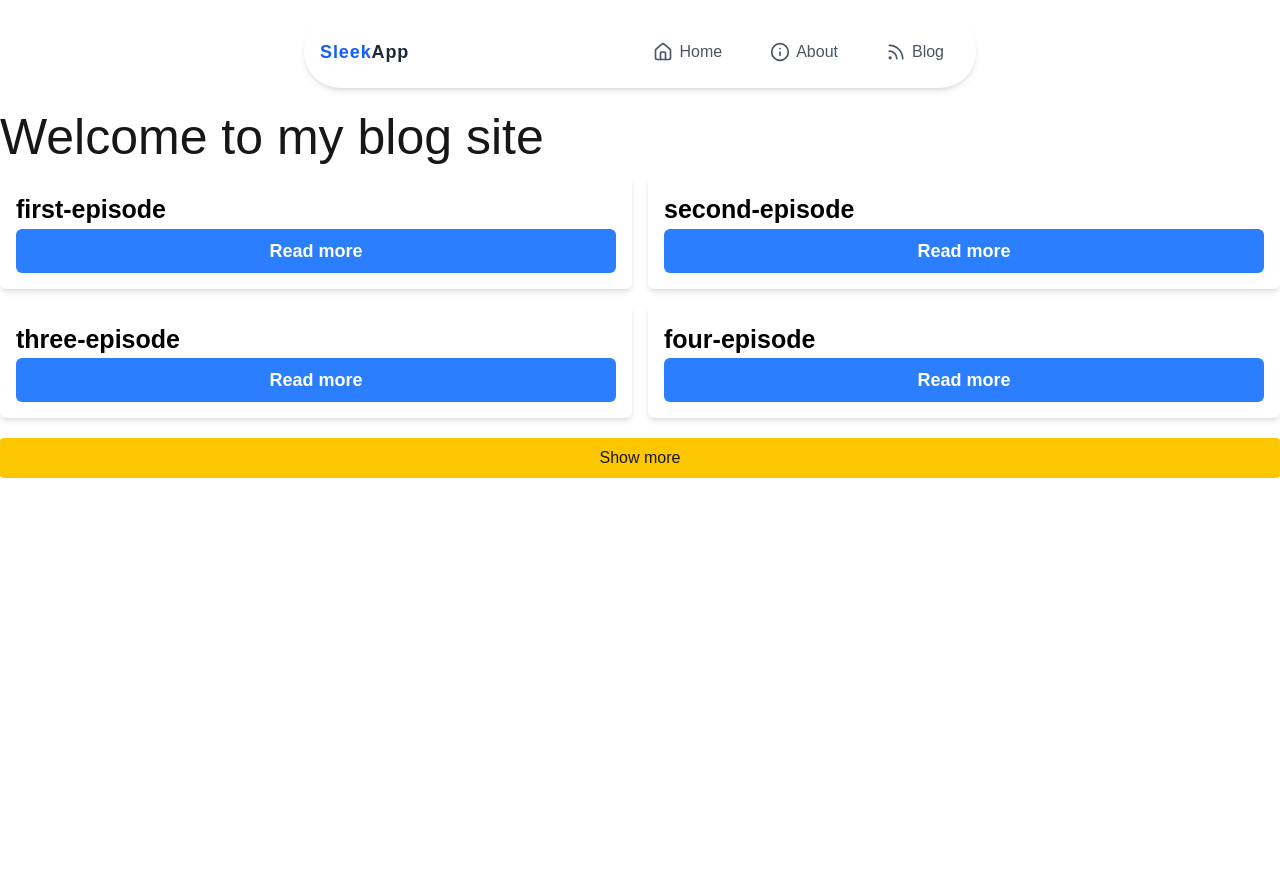
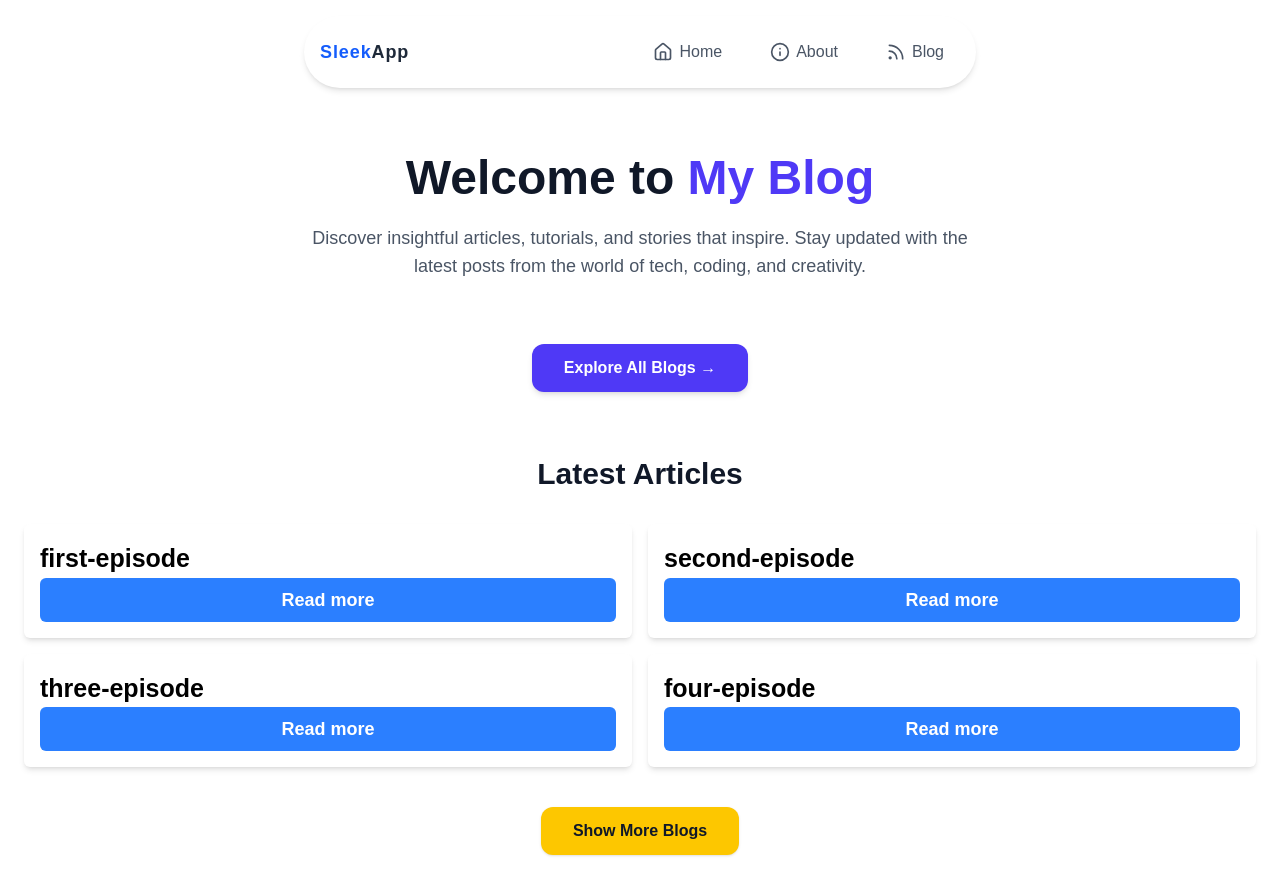
Before and after one commit to Mohsen-malekifard/Next2, a Next.js app in the folder my-app/: page / in a window 1280 px wide. Shown: the top 894 px of the page. Before the commit the page ends 800 px from the top, so only its background shows below. Built offline with nearby package versions, Linux system fonts and the light colour scheme.

Commit message:
Update Home.jsx

```diff
--- a/my-app/src/app/Home.jsx
+++ b/my-app/src/app/Home.jsx
@@ -1,17 +1,56 @@
 import BlogCard from "@/components/BlogCard";
 import Link from "next/link";
+import Image from "next/image";
 
 export default function HomePage() {
-    // function ClicktoLoading() {
+  return (
+    <div className="max-w-7xl mx-auto px-6 py-12">
+      {/* Hero Section */}
+      <section className="text-center">
+        <h1 className="text-4xl sm:text-5xl font-extrabold text-gray-900 leading-tight">
+          Welcome to <span className="text-indigo-600">My Blog</span>
+        </h1>
+        <p className="mt-4 text-lg text-gray-600 max-w-2xl mx-auto">
+          Discover insightful articles, tutorials, and stories that inspire.
+          Stay updated with the latest posts from the world of tech, coding, and creativity.
+        </p>
 
-    // }
-    return (
-        <>
-            <h1 style = {{"fontSize" : "50px"}}>Welcome to my blog site</h1>
-            <BlogCard/>
-            <Link href = "Blog" className="mt-5 bg-yellow-400 px-4 py-2 mx-auto block text-center rounded">Show more</Link>
+        {/* Hero Image */}
+        <div className="mt-8">
+          {/* <Image
+            src="../../public/1.jpeg"
+            alt="Blogging workspace"
+            width={1200}
+            height={500}
+            className="rounded-2xl shadow-lg object-cover w-full h-[300px] sm:h-[450px]"
+          /> */}
+        </div>
 
+        {/* CTA Button */}
+        <Link
+          href="/Blog"
+          className="inline-block mt-8 px-8 py-3 bg-indigo-600 text-white font-semibold rounded-xl shadow-md hover:bg-indigo-700 hover:scale-105 transform transition duration-300"
+        >
+          Explore All Blogs →
+        </Link>
+      </section>
 
-        </>
-    )
+      {/* Blog Preview Section */}
+      <section className="mt-16">
+        <h2 className="text-3xl font-bold text-gray-900 text-center mb-8">
+          Latest Articles
+        </h2>
+        <BlogCard />
+
+        <div className="text-center">
+          <Link
+            href="/Blog"
+            className="mt-10 inline-block px-8 py-3 bg-yellow-400 text-gray-900 font-semibold rounded-xl shadow hover:bg-yellow-500 transition duration-300"
+          >
+            Show More Blogs
+          </Link>
+        </div>
+      </section>
+    </div>
+  );
 }
```
